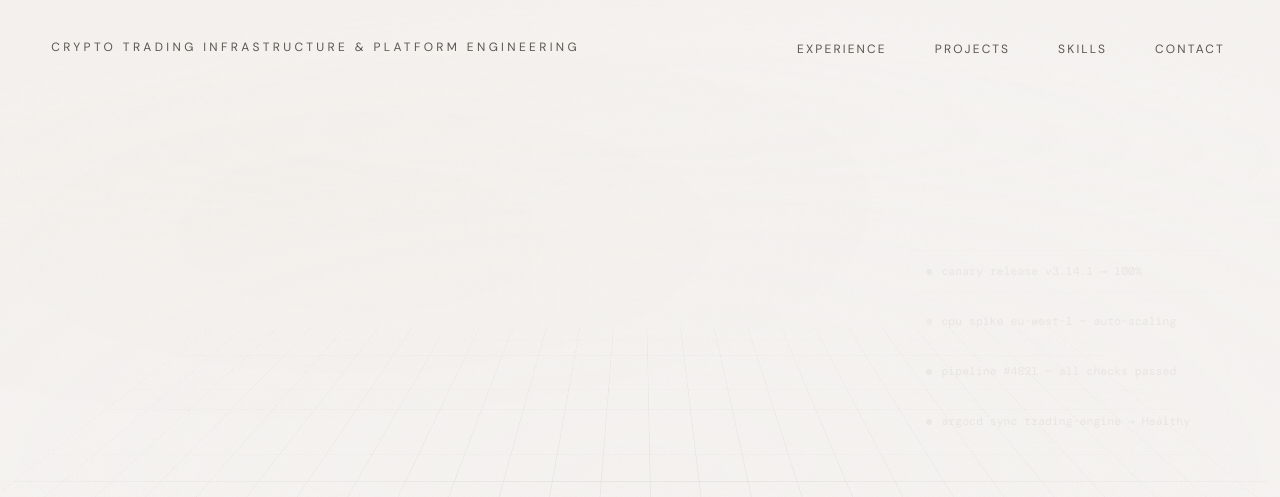
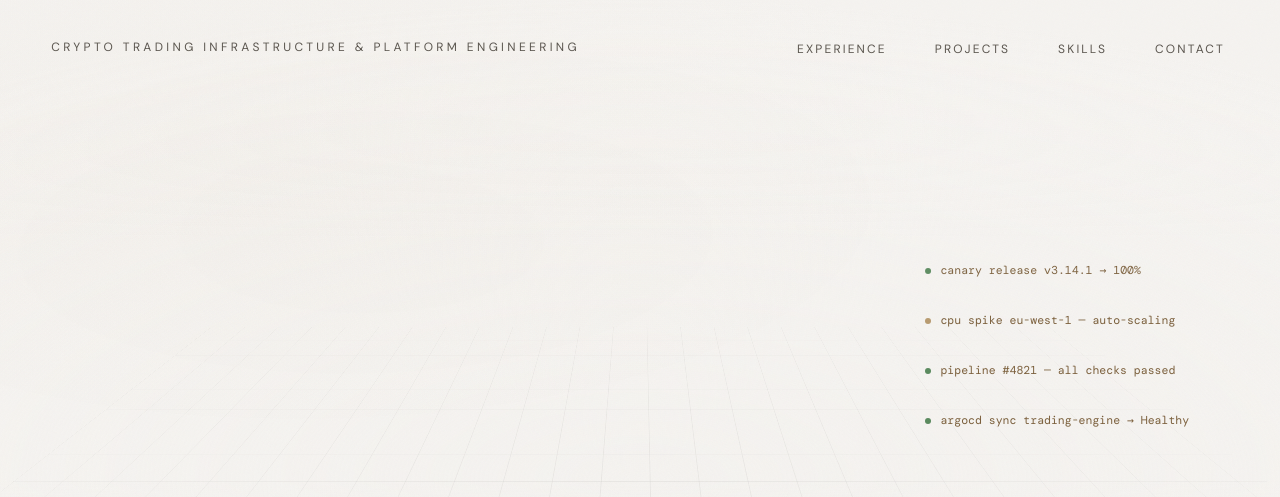
Before and after one commit to spelendora/spelendora.github.io, a plain HTML site: page devops.html in a window 1280 px wide. Shown: the top 497 px of the page. Drawn offline with nearby package versions, Linux system fonts and the light colour scheme; a web font is replaced by a local one.

Commit message:
Match notification cards to hero descriptor: accent color, full opacity, no bg/border

```diff
--- a/devops.html
+++ b/devops.html
@@ -287,14 +287,14 @@ button {
   max-width: 320px;
   width: 320px;
   padding: 0.75rem 1rem;
-  background: rgba(255, 255, 255, 0.55);
-  border: 1px solid rgba(0, 0, 0, 0.08);
+  background: none;
+  border: none;
   border-radius: 4px;
   font-family: var(--mono);
   font-size: 0.72rem;
   font-weight: 400;
   line-height: 1.5;
-  color: var(--text-dim);
+  color: var(--accent);
   opacity: 0;
   transform: translateX(30px);
   display: flex;
@@ -1996,7 +1996,7 @@ button {
     if (prefersReducedMotion) {
       for (var i = 0; i < 3; i++) {
         var card = createCardElement(notifications[i]);
-        card.style.opacity = '0.075';
+        card.style.opacity = '1';
         card.style.transform = 'translateX(0)';
         card.style.top = (i * (CARD_HEIGHT + CARD_GAP)) + 'px';
         container.appendChild(card);
@@ -2023,7 +2023,7 @@ button {
 
       requestAnimationFrame(function() {
         requestAnimationFrame(function() {
-          card.style.opacity = '0.075';
+          card.style.opacity = '1';
           card.style.transform = 'translateX(0)';
         });
       });
```
